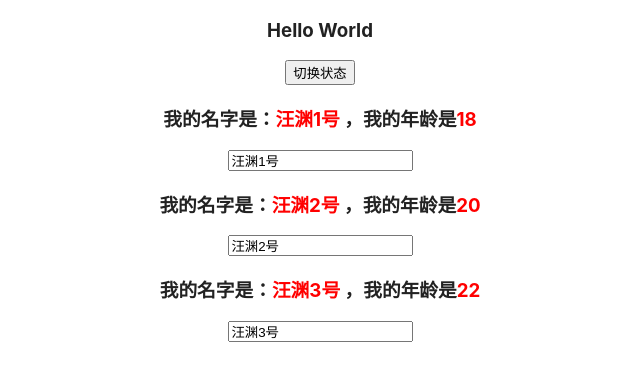
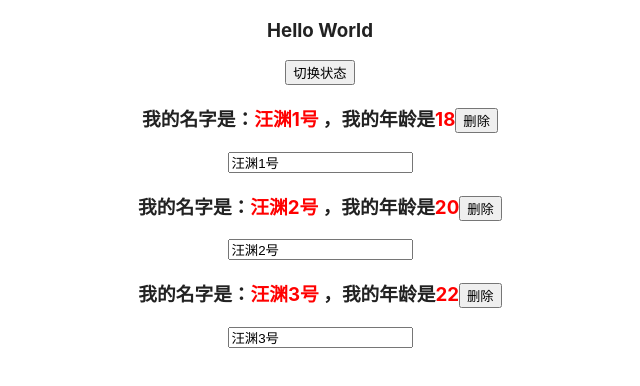
Before and after one commit to yuanwang12/yuanwang12.github.io, a React (Create React App) app in the folder workspace/react-basic/: page / in a window 1280 px wide. Both pictures are taken after a click on the button "切换状态". Shown: the top 386 px of the page, without its empty margins (320-960 px from the left). Built offline with nearby package versions, Linux system fonts and the light colour scheme.

Commit message:
删除person信息

```diff
--- a/workspace/react-basic/src/App.js
+++ b/workspace/react-basic/src/App.js
@@ -7,9 +7,9 @@ class App extends React.Component {
   // state
   state = {
     persons: [
-      { name: "汪渊1号", age: "18" },
-      { name: "汪渊2号", age: "20" },
-      { name: "汪渊3号", age: "22" }
+      { name: "汪渊1号", age: "18", id: "1" },
+      { name: "汪渊2号", age: "20", id: "2" },
+      { name: "汪渊3号", age: "22", id: "3" }
     ],
     personState: false
   }
@@ -18,9 +18,9 @@ class App extends React.Component {
   changePerson = () => {
     this.setState({
       persons: [
-        { name: "汪渊001号", age: "23" },
-        { name: "汪渊002号", age: "23" },
-        { name: "汪渊003号", age: "33" }
+        { name: "汪渊001号", age: "23", id: "1" },
+        { name: "汪渊002号", age: "23", id: "2" },
+        { name: "汪渊003号", age: "33", id: "3" }
       ]
     })
   }
@@ -30,9 +30,9 @@ class App extends React.Component {
     let newName = event.target.value;
     this.setState({
       persons: [
-        { name: newName, age: "23" },
-        { name: newName, age: "23" },
-        { name: newName, age: "33" }
+        { name: newName, age: "23", id: "1" },
+        { name: newName, age: "23", id: "2" },
+        { name: newName, age: "33", id: "3" }
       ]
     })
   }
@@ -49,24 +49,42 @@ class App extends React.Component {
     });
   }
 
+  // deletePerson
+  deletePerson = (event, id) => {
+    // 通过id查找当前id所在对象
+    let personIndex = this.state.persons.findIndex(obj => {
+      return obj.id === id;
+    })
+    let persons = [...this.state.persons];
+    persons.splice(personIndex, 1);
+    this.setState({
+      persons: persons
+    })
+  }
+
   render () {
-
+    // 加载dom
     let person = null;
     if (this.state.personState) {
+      let persons = [...this.state.persons]
       person = (
-        this.state.persons.map(personObj => {
-          return <Person name={personObj.name} age={personObj.age} />
+        persons.map(personObj => {
+          console.log(personObj)
+          return <Person
+            key={personObj.age}
+            deleteThisObj={event => this.deletePerson(event, personObj.id)}
+            name={personObj.name}
+            age={personObj.age} />
         })
       )
     }
 
+    // 渲染dom
     return (
       <div className="main">
         <h3>Hello World</h3>
         <button onClick={this.toggleState}>切换状态</button>
         {person}
-
-
       </div>
     )
   }
--- a/workspace/react-basic/src/Person/Person.js
+++ b/workspace/react-basic/src/Person/Person.js
@@ -7,7 +7,7 @@ const Person = props => {
   }
   return (
     <div className="personWrapp">
-      <h3 onClick={props.myclick}>我的名字是：<span style={style}>{props.name}</span> ，我的年龄是<span style={style}>{props.age}</span></h3>
+      <h3 onClick={props.myclick}>我的名字是：<span style={style}>{props.name}</span> ，我的年龄是<span style={style}>{props.age}</span><button onClick={props.deleteThisObj}>删除</button></h3>
       <input type="text" defaultValue={props.name} onChange={props.changeInputValue} />
     </div>
   )
```
